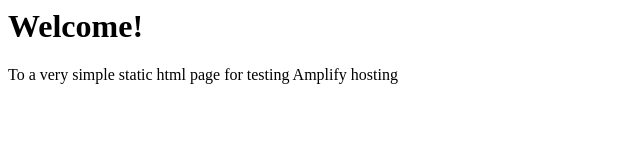
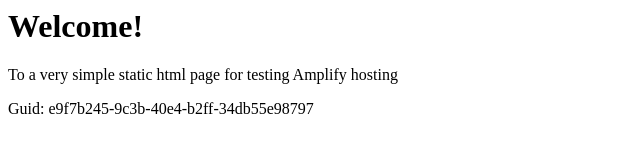
Before and after one commit to aws-aemilia-fra/Github-PR-Commit-Integration-Test-DoNotTouch-GitHubAutoBuildCanaryTest-v1-preprod-eu-central-1, a website: page src/index.html in a window 1280 px wide. Shown: the whole page, without its empty margins (0-640 px from the left). Drawn offline with Linux system fonts and the light colour scheme.

Commit message:
commit from integ tests

```diff
--- a/src/index.html
+++ b/src/index.html
@@ -1,3 +1,5 @@
+
+
 <html lang="en">
 
 <head>
@@ -10,6 +12,6 @@
 <body>
     <h1>Welcome!</h1>
     <p>To a very simple static html page for testing Amplify hosting</p>
-</body>
+    <p>Guid: e9f7b245-9c3b-40e4-b2ff-34db55e98797</p></body>
 
 </html>
```
